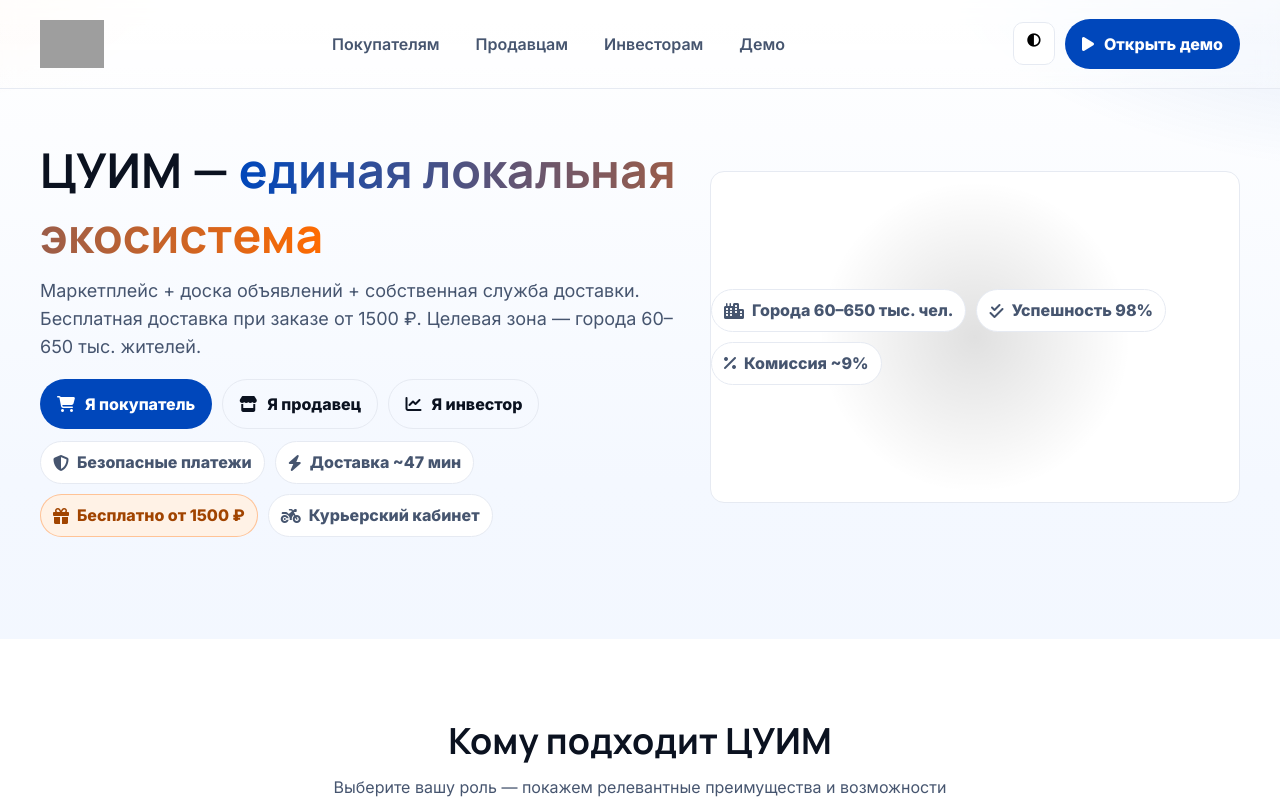
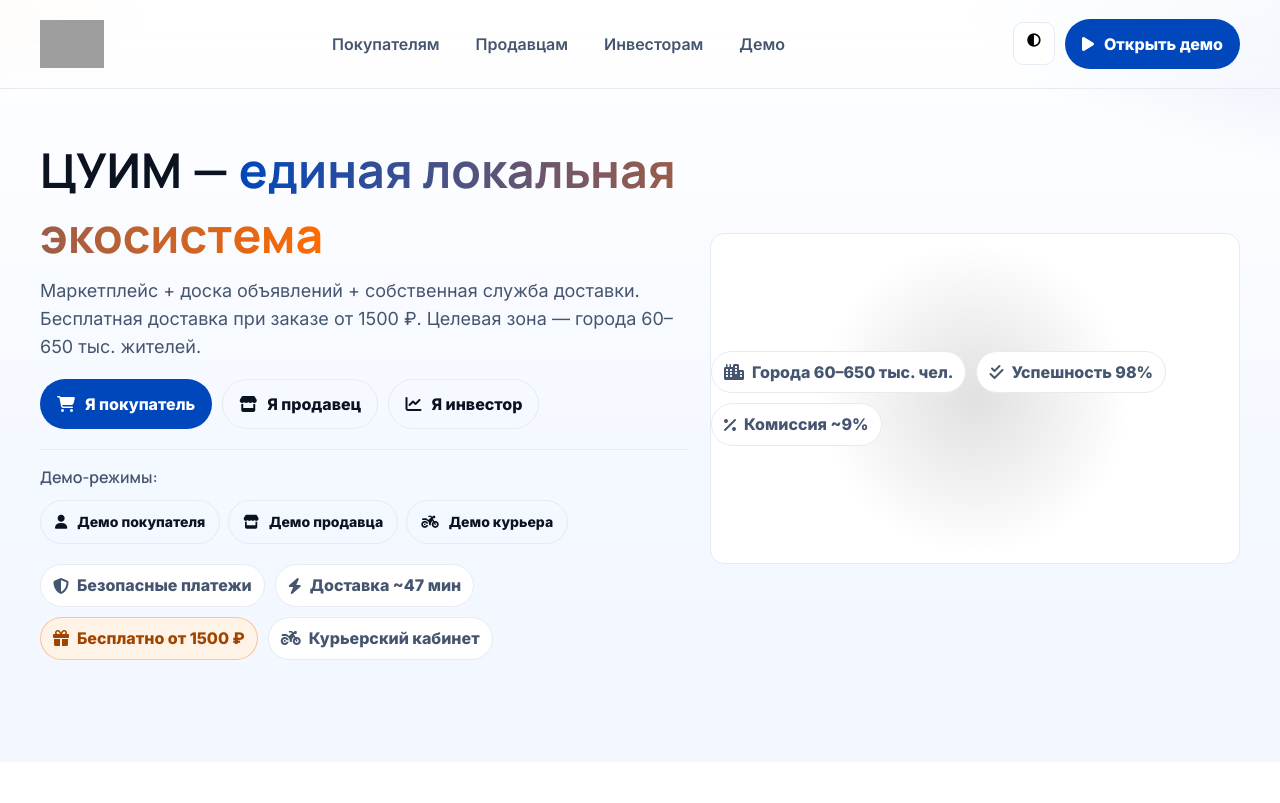
Before and after one commit to nyaganmaksimov-sys/cuim-presentation, a plain HTML site: page index.html in a window 1280 px wide. Shown: the top 803 px of the page. Drawn offline with Linux system fonts and the light colour scheme; grey boxes are pictures that could not be loaded.

Commit message:
Update index.html

```diff
--- a/index.html
+++ b/index.html
@@ -68,7 +68,24 @@
             <a href="#seller" class="btn btn-outline pill" data-role="seller"><i class="fa-solid fa-store"></i> Я продавец</a>
             <a href="#investor" class="btn btn-outline pill" data-role="investor"><i class="fa-solid fa-chart-line"></i> Я инвестор</a>
           </div>
-          <div class="chips" style="margin-top:12px">
+
+          <!-- Новые кнопки демо-режимов -->
+          <div class="demo-buttons" style="margin-top: 20px;">
+            <h3 style="font-size: 16px; margin-bottom: 12px; color: var(--text-soft);">Демо-режимы:</h3>
+            <div class="row" style="gap: 8px; flex-wrap: wrap;">
+              <a href="https://nyaganmaksimov-sys.github.io/cuim/buyer-cabinet.html" class="btn btn-outline pill" target="_blank" rel="noopener" style="font-size: 14px; padding: 10px 14px;">
+                <i class="fa-solid fa-user"></i> Демо покупателя
+              </a>
+              <a href="https://nyaganmaksimov-sys.github.io/cuim/seller-cabinet.html" class="btn btn-outline pill" target="_blank" rel="noopener" style="font-size: 14px; padding: 10px 14px;">
+                <i class="fa-solid fa-store"></i> Демо продавца
+              </a>
+              <a href="https://nyaganmaksimov-sys.github.io/cuim/courier-cabinet.html" class="btn btn-outline pill" target="_blank" rel="noopener" style="font-size: 14px; padding: 10px 14px;">
+                <i class="fa-solid fa-motorcycle"></i> Демо курьера
+              </a>
+            </div>
+          </div>
+
+          <div class="chips" style="margin-top:20px">
             <span class="chip"><i class="fa-solid fa-shield-halved"></i> Безопасные платежи</span>
             <span class="chip"><i class="fa-solid fa-bolt"></i> Доставка ~47 мин</span>
             <span class="chip" style="border-color:rgba(255,107,0,.35); background:var(--accent-soft); color:#A14400">
@@ -91,6 +108,7 @@
       </div>
     </section>
 
+    <!-- Остальной код без изменений -->
     <!-- Audience quick cards -->
     <section class="audience section">
       <div class="container">
```
